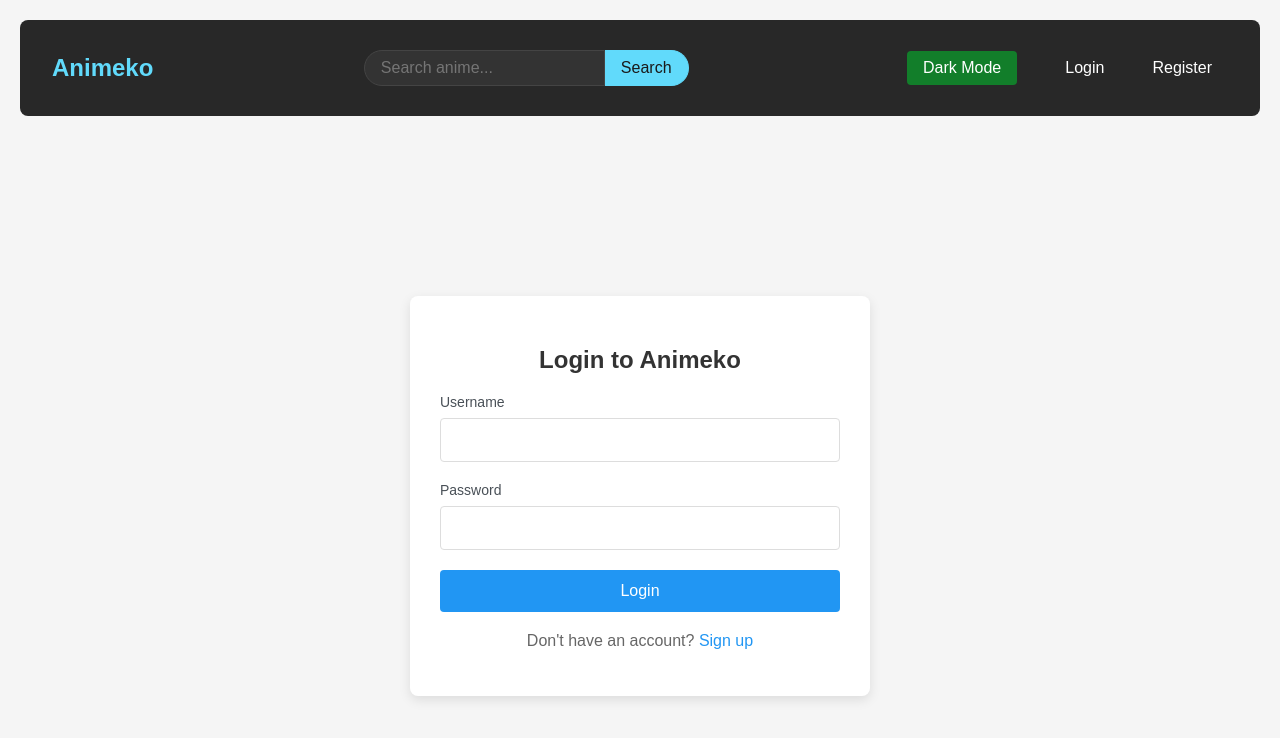
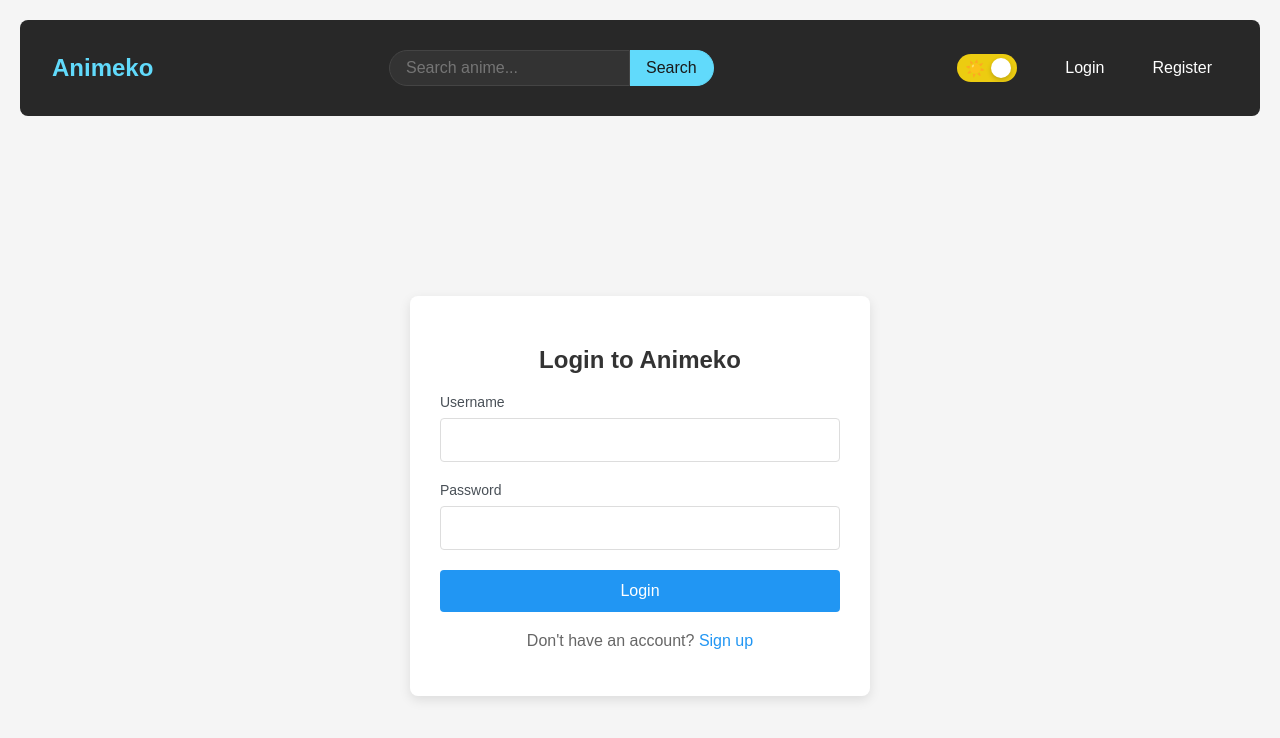
Before and after one commit to sufian-ashraf/animeko, a React (Vite) app in the folder frontend/: page /login in a window 1280 px wide. Shown: the top 738 px of the page. Built offline with nearby package versions, Linux system fonts and the light colour scheme.

Commit message:
Change Dark mode button to slider

```diff
--- a/frontend/src/components/HomeNavigation.jsx
+++ b/frontend/src/components/HomeNavigation.jsx
@@ -1,15 +1,15 @@
-import React, { useState, useEffect, useRef } from 'react';
-import { Link, useLocation, useNavigate } from 'react-router-dom';
-import { useAuth } from '../contexts/AuthContext';
-import { useTheme } from '../contexts/ThemeContext';
-import '../styles/Navigation.css';
+import React, { useState, useEffect, useRef } from "react";
+import { Link, useLocation, useNavigate } from "react-router-dom";
+import { useAuth } from "../contexts/AuthContext";
+import { useTheme } from "../contexts/ThemeContext";
+import "../styles/Navigation.css";
 
 function Navigation() {
   const { user, logout, loading, isAdmin } = useAuth();
   const { isDarkMode, toggleDarkMode } = useTheme();
   const location = useLocation();
   const navigate = useNavigate();
-    const [searchTitle, setSearchTitle] = useState('');
+  const [searchTitle, setSearchTitle] = useState("");
   const [menuOpen, setMenuOpen] = useState(false);
   const [dropdownOpen, setDropdownOpen] = useState(false);
   const dropdownRef = useRef(null);
@@ -36,8 +36,10 @@ function Navigation() {
   const handleSearch = (e) => {
     e.preventDefault();
     if (searchTitle.trim()) {
-            navigate(`/search-results?title=${encodeURIComponent(searchTitle.trim())}`);
-            setSearchTitle('');
+      navigate(
+        `/search-results?title=${encodeURIComponent(searchTitle.trim())}`
+      );
+      setSearchTitle("");
       setMenuOpen(false);
     }
   };
@@ -45,18 +47,26 @@ function Navigation() {
   return (
     <>
       <div className="nav-left">
-                <Link to="/" className="brand">Animeko</Link>
+        <Link to="/" className="brand">
+          Animeko
+        </Link>
       </div>
 
       <div className="menu-toggle" onClick={() => setMenuOpen(!menuOpen)}>
-                <div className={menuOpen ? 'ham-box ham-box-open' : 'ham-box'}>
-                    <span className={menuOpen ? 'line line-1 line-1-open' : 'line line-1'}></span>
-                    <span className={menuOpen ? 'line line-2 line-2-open' : 'line line-2'}></span>
-                    <span className={menuOpen ? 'line line-3 line-3-open' : 'line line-3'}></span>
+        <div className={menuOpen ? "ham-box ham-box-open" : "ham-box"}>
+          <span
+            className={menuOpen ? "line line-1 line-1-open" : "line line-1"}
+          ></span>
+          <span
+            className={menuOpen ? "line line-2 line-2-open" : "line line-2"}
+          ></span>
+          <span
+            className={menuOpen ? "line line-3 line-3-open" : "line line-3"}
+          ></span>
         </div>
       </div>
 
-            <div className={`nav-main-links ${menuOpen ? 'open' : ''}`}>
+      <div className={`nav-main-links ${menuOpen ? "open" : ""}`}>
         <div className="nav-center">
           <form onSubmit={handleSearch} className="search-bar">
             <input
@@ -71,29 +81,60 @@ function Navigation() {
         </div>
 
         <div className="nav-right">
-                    <button onClick={toggleDarkMode} className="nav-link theme-toggle-button">
-                        {isDarkMode ? 'Light Mode' : 'Dark Mode'}
-                    </button>
+          <div className="theme-toggle-slider" onClick={toggleDarkMode}>
+            <div className={`slider-track ${isDarkMode ? "dark" : "light"}`}>
+              <span className={`slider-icon ${isDarkMode ? 'right' : 'left'}`}>{isDarkMode ? "🌑" : "☀️"}</span>
+              <div
+                className="slider-thumb"
+                style={{ left: isDarkMode ? '2px' : '34px' }}
+              />
+            </div>
+          </div>
+
           {user ? (
             <div className="user-menu" ref={dropdownRef}>
-                            <button onClick={() => setDropdownOpen(!dropdownOpen)} className="nav-link profile-button">
+              <button
+                onClick={() => setDropdownOpen(!dropdownOpen)}
+                className="nav-link profile-button"
+              >
                 Profile
               </button>
               {dropdownOpen && (
                 <div className="dropdown-menu">
-                                    <Link to="/profile" className="dropdown-item">My Profile</Link>
-                                    {isAdmin && <Link to="/admin" className="dropdown-item">Admin Dashboard</Link>}
-                                    <Link to="/my-lists" className="dropdown-item">My Lists</Link>
-                                    <Link to="/my-library" className="dropdown-item">My Library</Link>
-                                    <Link to="/subscription" className="dropdown-item">Subscription</Link>
-                                    <button onClick={handleLogout} className="dropdown-item logout-button">Logout</button>
+                  <Link to="/profile" className="dropdown-item">
+                    My Profile
+                  </Link>
+                  {isAdmin && (
+                    <Link to="/admin" className="dropdown-item">
+                      Admin Dashboard
+                    </Link>
+                  )}
+                  <Link to="/my-lists" className="dropdown-item">
+                    My Lists
+                  </Link>
+                  <Link to="/my-library" className="dropdown-item">
+                    My Library
+                  </Link>
+                  <Link to="/subscription" className="dropdown-item">
+                    Subscription
+                  </Link>
+                  <button
+                    onClick={handleLogout}
+                    className="dropdown-item logout-button"
+                  >
+                    Logout
+                  </button>
                 </div>
               )}
             </div>
           ) : (
             <div className="auth-links">
-                            <Link to="/login" className="nav-link">Login</Link>
-                            <Link to="/register" className="nav-link">Register</Link>
+              <Link to="/login" className="nav-link">
+                Login
+              </Link>
+              <Link to="/register" className="nav-link">
+                Register
+              </Link>
             </div>
           )}
         </div>
--- a/frontend/src/styles/Navigation.css
+++ b/frontend/src/styles/Navigation.css
@@ -1,3 +1,56 @@
+.theme-toggle-slider {
+  display: flex;
+  align-items: center;
+  cursor: pointer;
+}
+
+.slider-track {
+  position: relative;
+  width: 60px;
+  height: 28px;
+  border-radius: 999px;
+  transition: background 0.3s;
+}
+
+.slider-track.light {
+  background-color: #eccc11; /* bright orange for light mode */
+}
+
+.slider-track.dark {
+  background-color: #000000; /* black for dark mode */
+}
+
+.slider-icon {
+  position: absolute;
+  top: 50%;
+  transform: translateY(-50%);
+  font-size: 16px;
+  color: white;
+  pointer-events: none;
+  z-index: 1;
+}
+
+.slider-icon.left {
+  left: 8px;
+}
+
+.slider-icon.right {
+  right: 8px;
+}
+
+.slider-thumb {
+  position: absolute;
+  top: 4px;
+  width: 20px;
+  height: 20px;
+  background-color: #ffffff;
+  border-radius: 50%;
+  transition: left 0.3s ease;
+  box-shadow: 0 2px 5px rgba(0, 0, 0, 0.2);
+  z-index: 2;
+}
+
+
 /* General Navigation Styles - Applied to .header-content in App.css */
 
 .brand {
```
Lines whose indentation alone changed are shown as unchanged.
